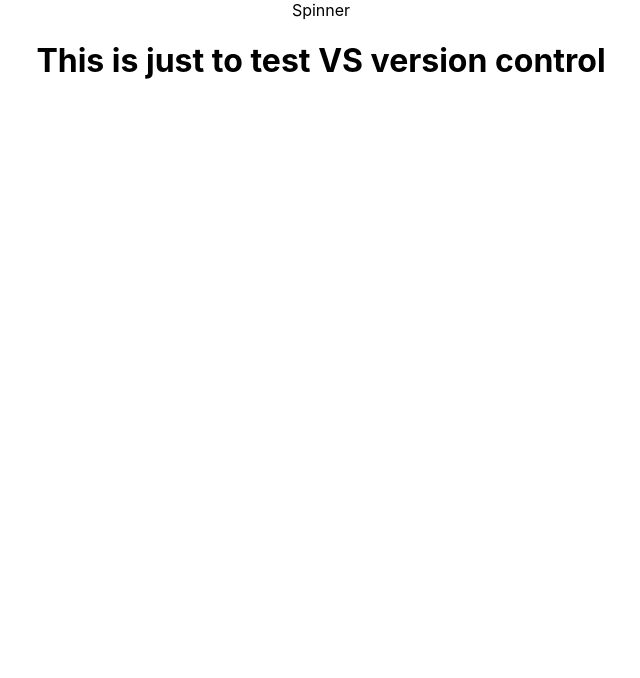
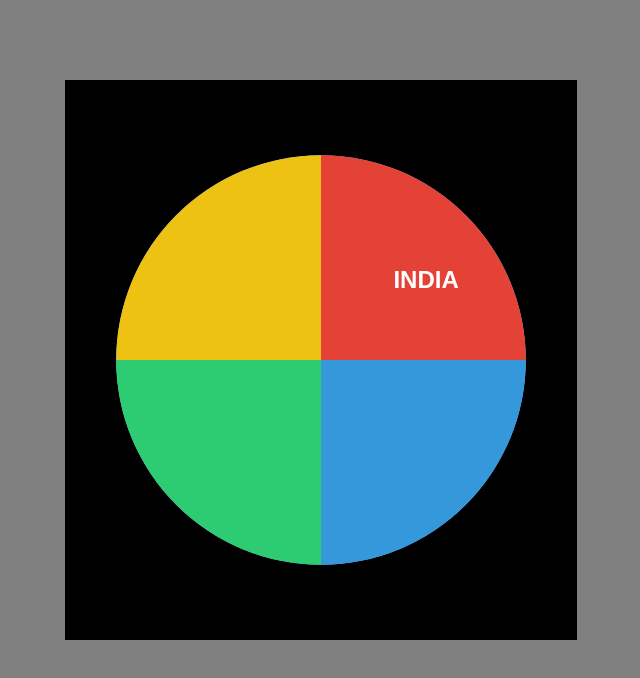
Before and after one commit to abhinit2050/spinner, a React (Create React App) app: page / in a window 1280 px wide. Shown: the top 678 px of the page, without its empty margins (319-959 px from the left). Built offline with nearby package versions, Linux system fonts and the light colour scheme.

Commit message:
options count custom - not labels

```diff
--- a/public/index.html
+++ b/public/index.html
@@ -24,7 +24,7 @@
       work correctly both with client-side routing and a non-root public URL.
       Learn how to configure a non-root public URL by running `npm run build`.
     -->
-    <title>React App</title>
+    <title>Spinner Wheel</title>
   </head>
   <body>
     <noscript>You need to enable JavaScript to run this app.</noscript>
--- a/src/App.js
+++ b/src/App.js
@@ -1,12 +1,10 @@
-import logo from './logo.svg';
 import './App.css';
-import Spinner from './components/spinner';
+import Spinner from './components/Spinner';
 
 function App() {
   return (
     <div className="App">
       <Spinner />
-      <h1>This is just to test VS version control</h1>
     </div>
   );
 }
--- a/src/components/Spinner.jsx
+++ b/src/components/Spinner.jsx
@@ -1,7 +1,73 @@
-import React from 'react'
+import React from 'react';
+import { useRef, useEffect } from 'react';
+import './spin.css';
 
 export default function Spinner() {
+
+    const canvasRef = useRef(null);
+    const n=4;
+    const incrementalAngle = 2*Math.PI/n
+
+    useEffect(()=>{
+        const canvas = canvasRef.current;
+    const ctx = canvas.getContext('2d');
+
+    // Calculate canvas dimensions as a percentage of screen width and height
+    const screenWidth = window.innerWidth;
+    const screenHeight = window.innerHeight;
+
+    canvas.width = screenWidth * 0.40; // 80% of screen width
+    canvas.height = screenHeight * 0.7; // 80% of screen height
+
+    // Draw a circle
+    const centerX = canvas.width / 2;
+    const centerY = canvas.height / 2;
+    const radius = Math.min(centerX, centerY) * 0.8; // 50% of the smaller dimension
+
+    ctx.fillStyle = '#74B9FF';
+    ctx.beginPath();
+    ctx.arc(centerX, centerY, radius, 0, Math.PI * 2);
+    ctx.fill();
+
+
+     //draw the required number of arcs
+     let colors = ['#E44236','#3498DB','#2ecc72','#EEC213','#7B8788','#EAF0F1','#B83227','#2475B0','#26ae60','#F5C469','#99AAAB','#E74292'];
+
+     let i=0;
+
+     for(i=0;i<n;i++){
+        let start_angle = -Math.PI/2 + (i*incrementalAngle);
+        let end_angle = (-Math.PI/2) + ((i+1)*incrementalAngle);
+        ctx.fillStyle = colors[i];
+        ctx.beginPath();
+        ctx.moveTo(centerX, centerY);
+        ctx.arc(centerX, centerY, radius, start_angle, end_angle);
+        ctx.fill();
+     }
+
+     // Calculate middle of the arc
+     console.log(Math.sin(7*Math.PI / 4));
+     const arcMiddleX = centerX-(radius * Math.sin(7*Math.PI / 4))/2;
+     const arcMiddleY = centerY-(radius * Math.cos(7*Math.PI / 4))/2;
+
+
+     // Add label 'India'
+     ctx.fillStyle = 'white';
+     ctx.font = 'bold 24px sans-serif';
+    //  ctx.textAlign = 'left';
+     ctx.fillText('INDIA', arcMiddleX, arcMiddleY);
+
+  }, []);
+
   return (
-    <div>Spinner</div>
-  )
-}
+    <div>
+        <canvas
+      ref={canvasRef}
+      className='container'
+
+    />
+    </div>
+
+  );
+
+  }
--- /dev/null
+++ b/src/components/spin.css
@@ -0,0 +1,9 @@
+body{
+    background-color:gray;
+}
+
+.container{
+
+    background-color: #000;
+    margin: 10vh auto;
+}
--- a/src/index.js
+++ b/src/index.js
@@ -2,7 +2,6 @@
 import ReactDOM from 'react-dom/client';
 import './index.css';
 import App from './App';
-import reportWebVitals from './reportWebVitals';
 
 const root = ReactDOM.createRoot(document.getElementById('root'));
 root.render(
@@ -14,4 +13,3 @@
 // If you want to start measuring performance in your app, pass a function
 // to log results (for example: reportWebVitals(console.log))
 // or send to an analytics endpoint. Learn more: https://bit.ly/CRA-vitals
-reportWebVitals();
```
